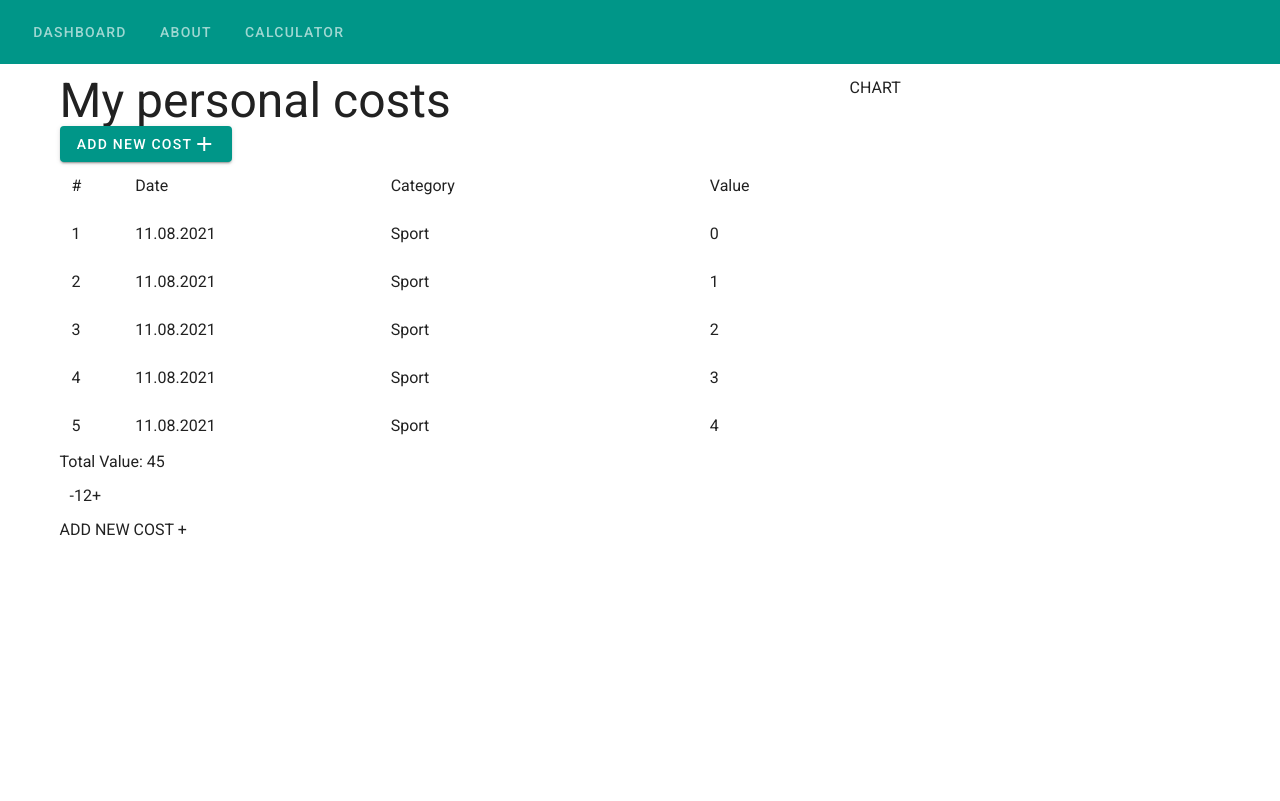
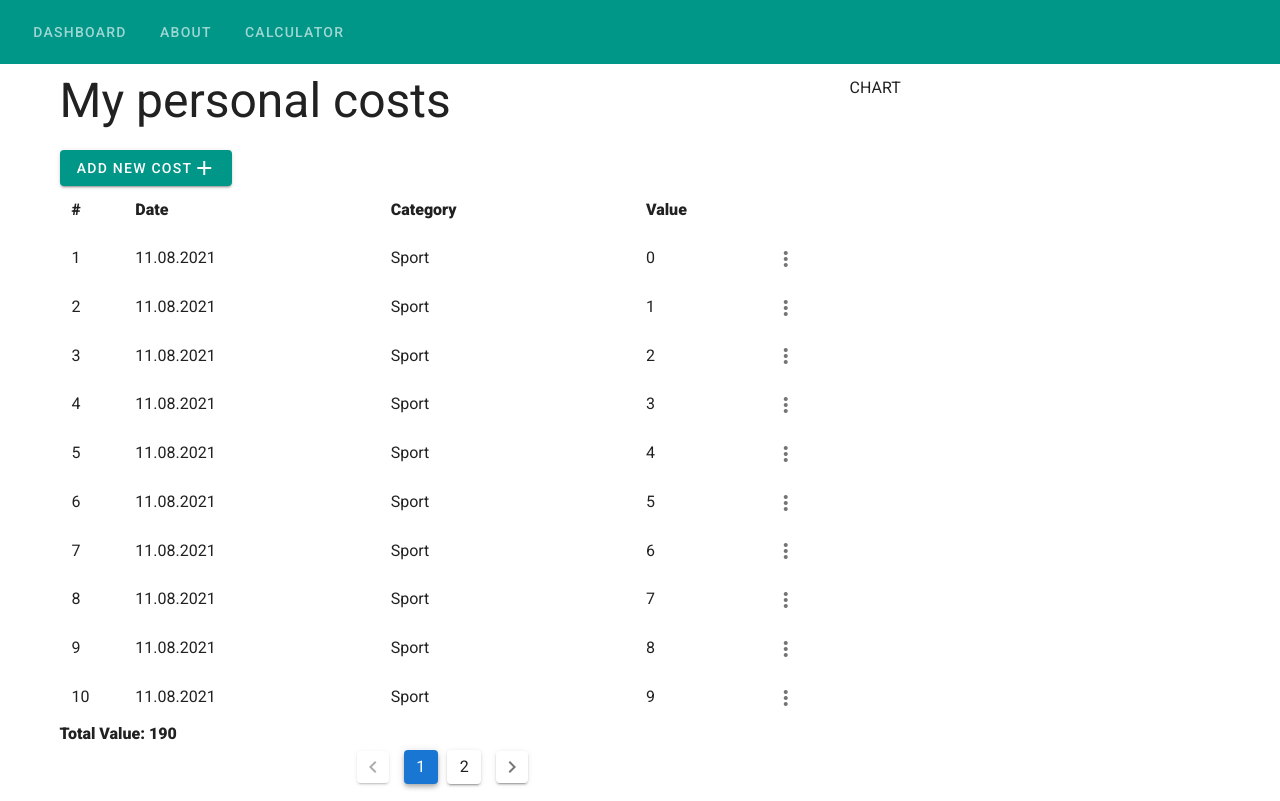
Before and after one commit to artgaid/Cost-App-VueJS, a Vue app in the folder gb_vue/: page / in a window 1280 px wide. Built offline with nearby package versions, Linux system fonts and the light colour scheme.

Commit message:
Vuetify v8.1 (add Pagination)

```diff
--- a/gb_vue/src/components/PaymentsDisplay.vue
+++ b/gb_vue/src/components/PaymentsDisplay.vue
@@ -1,25 +1,23 @@
 <template>
   <v-container>
-    <v-row>
+    <v-row class="font-weight-black">
       <v-col cols="1">#</v-col>
       <v-col cols="4">Date</v-col>
-      <v-col cols="5">Category</v-col>
+      <v-col cols="4">Category</v-col>
       <v-col cols="2">Value</v-col>
+      <v-col cols="1"></v-col>
     </v-row>
     <v-row v-for="item in list" :key="item.id">
       <v-col cols="1">{{ item.id }}</v-col>
       <v-col cols="4">{{ item.date }}</v-col>
-      <v-col cols="5">{{ item.category }}</v-col>
+      <v-col cols="4">{{ item.category }}</v-col>
       <v-col cols="2">{{ item.value }}</v-col>
+      <v-col cols="1">
+        <v-icon @click="onContextMenuClick($event, item)"
+          >mdi-dots-vertical</v-icon
+        >
+      </v-col>
     </v-row>
-
-    <!-- <div class="items" v-for="(item, idx) in list" :key="idx">
-        <span>{{ item.id }}</span>
-        <span>{{ item.date }}</span>
-        <span>{{ item.category }}</span>
-        <span></span>
-        <span @click="onContextMenuClick($event, item)">...</span>
-      </div> -->
   </v-container>
 </template>
 
@@ -67,16 +65,4 @@ export default {
 </script>
 
 <style lang="scss">
-// .items {
-//   display: flex;
-//   padding: 5px;
-// }
-
-// .list_title {
-//   font-family: "Gill Sans", "Gill Sans MT", Calibri, "Trebuchet MS", sans-serif;
-// }
-
-// span {
-//   width: 100px;
-// }
 </style>
--- a/gb_vue/src/pages/PageDashboard.vue
+++ b/gb_vue/src/pages/PageDashboard.vue
@@ -3,6 +3,7 @@
     <v-row>
       <v-col cols="8">
         <div class="text-h5 text-sm-h3">My personal costs</div>
+        <br />
         <v-dialog v-model="dialog" width="500">
           <template v-slot:activator="{ on }">
             <v-btn color="teal" dark v-on="on">
@@ -22,20 +23,25 @@
 
         <br />
         <div class="content">
-          <div :class="[$style.content]">
+          <div class="content">
             <payments-display :list="pageElements" />
-            Total Value: {{ getFPV }}
-            <pagination
-              :page="pages"
-              :n="n"
-              :length="paymentsList.length"
-              @changePage="addChengePages"
-            />
+            <span class="font-weight-black"> Total Value: {{ getFPV }} </span>
+            <v-pagination
+              v-model="pages"
+              :length="Math.ceil(paymentsList.length / n)"
+            >
+              <!-- <pagination
+                :page="pages"
+                :n="n"
+                :length="paymentsList.length"
+                @changePage="addChengePages"
+              /> -->
+            </v-pagination>
           </div>
-
+          <!--
           <button @click="showPaymentFormFn" :class="[$style.content]">
             ADD NEW COST +
-          </button>
+          </button> -->
         </div>
       </v-col>
       <v-col cols="4"> CHART </v-col>
@@ -46,21 +52,21 @@
 <script>
 import { mapMutations, mapGetters, mapActions } from "vuex";
 import AddPaymentForm from "../components/AddPaymentForm.vue";
-import Pagination from "../components/Pagination.vue";
+// import Pagination from "../components/Pagination.vue";
 import PaymentsDisplay from "../components/PaymentsDisplay.vue";
 
 export default {
   name: "Dashboard",
   components: {
     PaymentsDisplay,
-    Pagination,
+    // Pagination,
     AddPaymentForm,
   },
   data() {
     return {
       dialog: false,
       pages: 1,
-      n: 5,
+      n: 10,
       addPaymentCategory: "",
       addPaymentValue: 0,
       showPaymentForm: "",
@@ -131,11 +137,4 @@ export default {
 </script>
 
 <style  lang="scss" module>
-// .title {
-//   font-size: 50px;
-// }
-
-// .content {
-//   margin-top: 30px;
-// }
 </style>
--- a/gb_vue/src/store/index.js
+++ b/gb_vue/src/store/index.js
@@ -65,7 +65,7 @@ export default new Vuex.Store({
                 // setTimeout(() => {
                 // *** убрал ассинхронность (имитацию запроса от сервера) ***
                 const items = []
-                for (let i = 0; i < 10; i++) {
+                for (let i = 0; i < 20; i++) {
                     items.push({
                         date: "11.08.2021",
                         category: "Sport",
```
